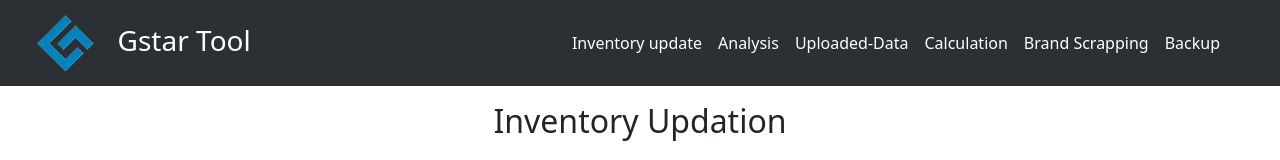
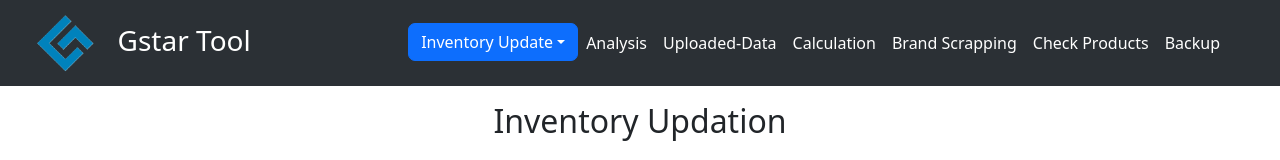
Before and after one commit to Sprem143/belk_brand_f, a React (Vite) app: page / in a window 1280 px wide. Shown: the top 160 px of the page. Built offline with nearby package versions, Linux system fonts and the light colour scheme; no server answers.

Commit message:
Update Navbar.jsx

```diff
--- a/src/Navbar.jsx
+++ b/src/Navbar.jsx
@@ -3,6 +3,8 @@ import Nav from 'react-bootstrap/Nav';
 import Navbar from 'react-bootstrap/Navbar';
 import Offcanvas from 'react-bootstrap/Offcanvas';
 import { Link, Outlet } from 'react-router-dom';
+import Dropdown from 'react-bootstrap/Dropdown';
+import DropdownButton from 'react-bootstrap/DropdownButton';
 function Header() {
   return (
     <>
@@ -22,11 +24,17 @@ function Header() {
               </Offcanvas.Header>
               <Offcanvas.Body>
                 <Nav className="justify-content-end flex-grow-1 pe-3">
-                  <Nav.Link href="/" style={{ color: 'white' }} className='fs-6'>Inventory update</Nav.Link>
+                  {/* <Nav.Link href="/" style={{ color: 'white' }} className='fs-6'>Inventory update</Nav.Link> */}
+                  <DropdownButton  title="Inventory Update" id='nav_dropdown' style={{}}>
+      <Dropdown.Item href="/">Bulk</Dropdown.Item>
+      <Dropdown.Item href="/boscos">Boscos</Dropdown.Item>
+      {/* <Dropdown.Item href="#/action-3"></Dropdown.Item> */}
+    </DropdownButton>
                   <Nav.Link href="/analysis" style={{ color: 'white' }} className='fs-6'>Analysis</Nav.Link>
                   <Nav.Link href="/rowdata" style={{ color: 'white' }} className='fs-6'>Uploaded-Data</Nav.Link>
                   <Nav.Link href="/calculation" style={{ color: 'white' }} className='fs-6'>Calculation</Nav.Link>
                   <Nav.Link href="brand" style={{ color: 'white' }} className='fs-6'>Brand Scrapping</Nav.Link>
+                  <Nav.Link href="/checkproduct" style={{ color: 'white' }} className='fs-6'>Check Products</Nav.Link>
                   <Nav.Link href="/backup" style={{ color: 'white' }} className='fs-6'>Backup</Nav.Link>
                 </Nav>
 
```
